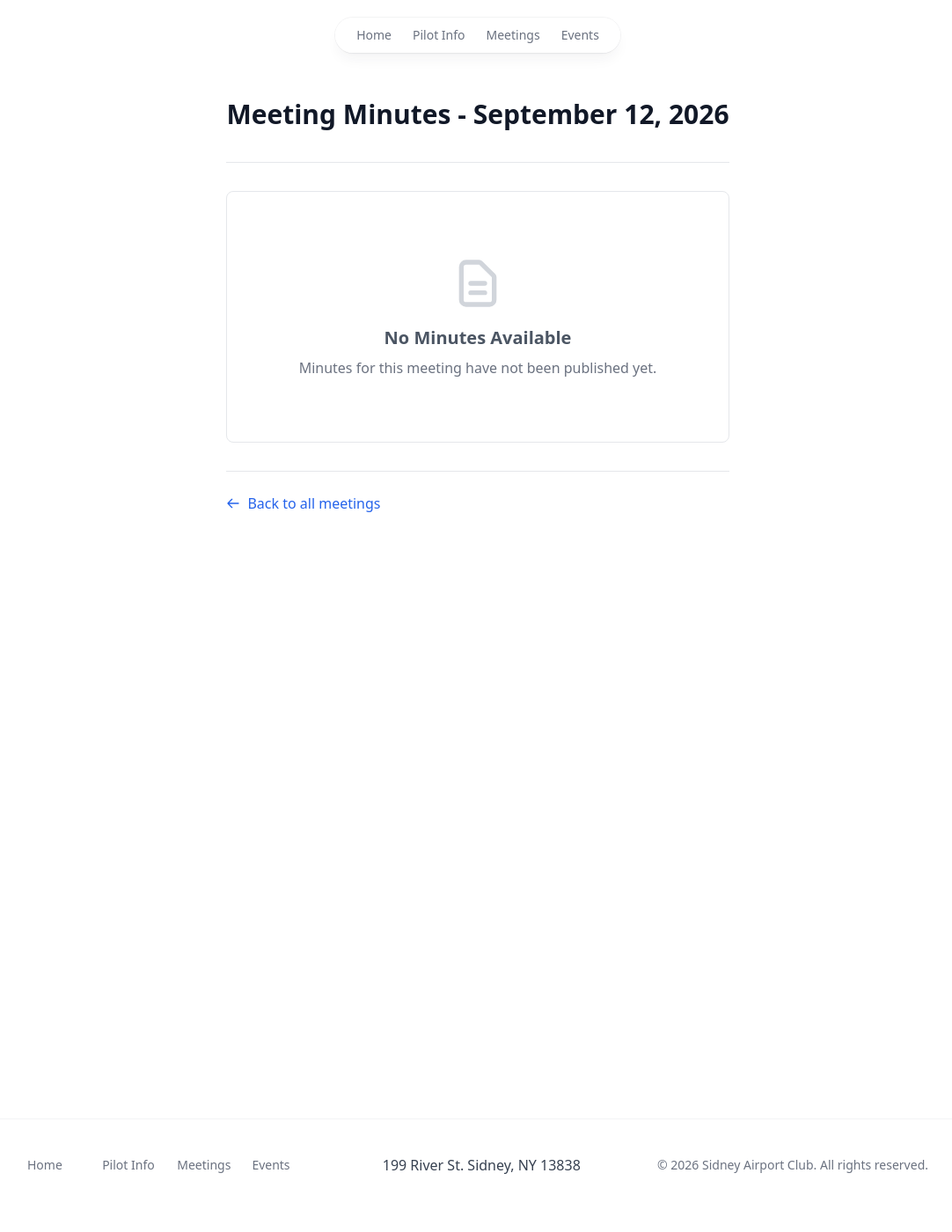
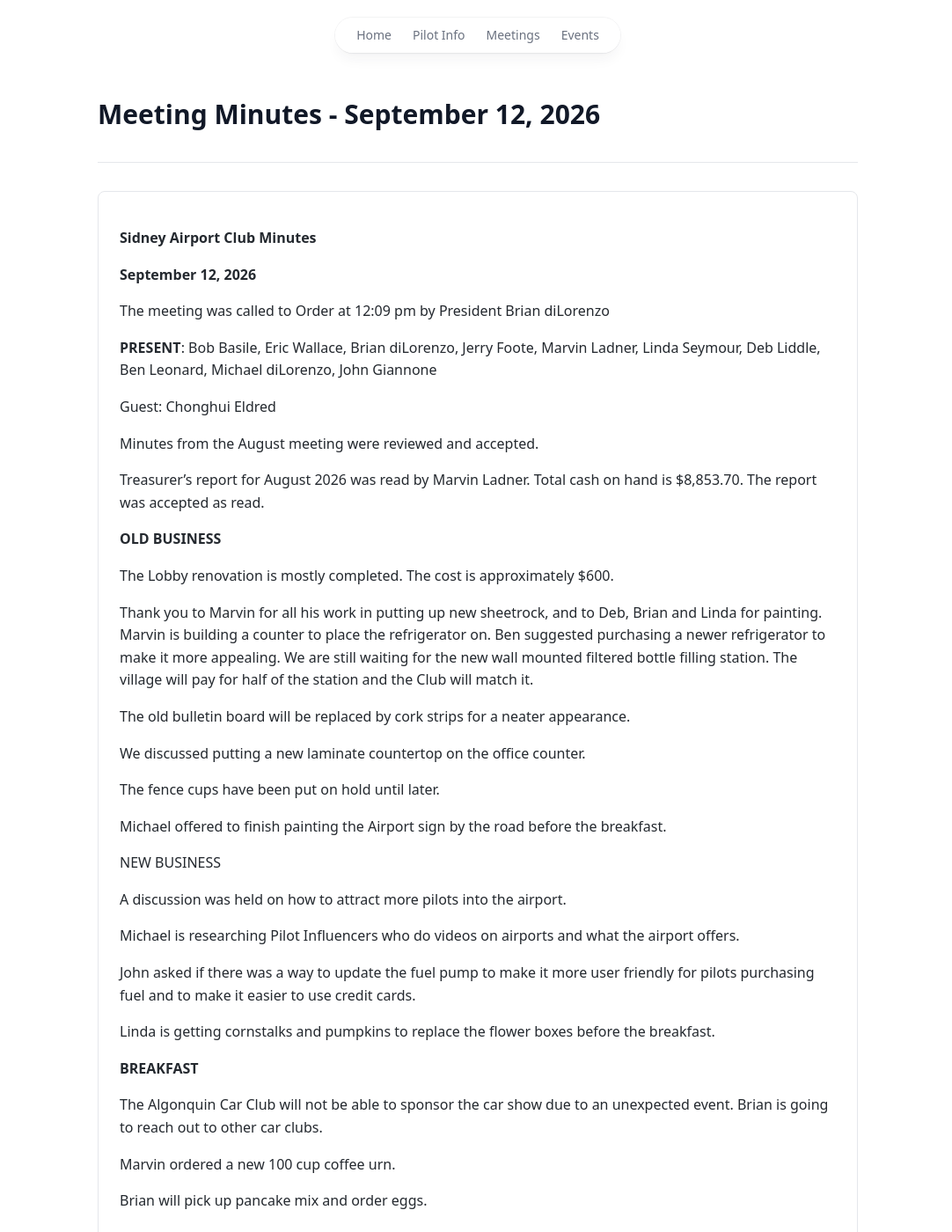
Before and after one commit to jmilljr24/sidney-airport-club, a Jekyll site: the page built from _meetings/2026-09-12.md, in a window 1280 px wide and 1400 px high. Shown: the whole window at 88% size, without its empty margins (97-1179 px from the left). Built offline with Jekyll 4.4.1, drawn with Linux system fonts in a browser that asks for light colours; some of the changed text lies outside the part shown.

Commit message:
Add new converted minutes and meeting files

```diff
--- /dev/null
+++ b/_includes/minutes/2026-09-12.md
@@ -0,0 +1,100 @@
+**Sidney Airport Club Minutes**
+
+**September 12, 2026**
+
+The meeting was called to Order at 12:09 pm by President Brian diLorenzo
+
+**PRESENT**: Bob Basile, Eric Wallace, Brian diLorenzo, Jerry Foote,
+Marvin Ladner, Linda Seymour, Deb Liddle, Ben Leonard, Michael
+diLorenzo, John Giannone
+
+Guest: Chonghui Eldred
+
+Minutes from the August meeting were reviewed and accepted.
+
+Treasurer’s report for August 2026 was read by Marvin Ladner. Total cash
+on hand is \$8,853.70. The report was accepted as read.
+
+**OLD BUSINESS**
+
+The Lobby renovation is mostly completed. The cost is approximately
+\$600.
+
+Thank you to Marvin for all his work in putting up new sheetrock, and to
+Deb, Brian and Linda for painting. Marvin is building a counter to place
+the refrigerator on. Ben suggested purchasing a newer refrigerator to
+make it more appealing. We are still waiting for the new wall mounted
+filtered bottle filling station. The village will pay for half of the
+station and the Club will match it.
+
+The old bulletin board will be replaced by cork strips for a neater
+appearance.
+
+We discussed putting a new laminate countertop on the office counter.
+
+The fence cups have been put on hold until later.
+
+Michael offered to finish painting the Airport sign by the road before
+the breakfast.
+
+NEW BUSINESS
+
+A discussion was held on how to attract more pilots into the airport.
+
+Michael is researching Pilot Influencers who do videos on airports and
+what the airport offers.
+
+John asked if there was a way to update the fuel pump to make it more
+user friendly for pilots purchasing fuel and to make it easier to use
+credit cards.
+
+Linda is getting cornstalks and pumpkins to replace the flower boxes
+before the breakfast.
+
+**BREAKFAST**
+
+The Algonquin Car Club will not be able to sponsor the car show due to
+an unexpected event. Brian is going to reach out to other car clubs.
+
+Marvin ordered a new 100 cup coffee urn.
+
+Brian will pick up pancake mix and order eggs.
+
+Marvin and Donna will pick up all the necessary supplies needed.
+
+Eric will list the breakfast on the Upstate List. He has been dropping
+flyers off at local airports.
+
+Justin Miller will be looking into maple syrup.
+
+Bob will put the signs out on Monday, September 28<sup>th</sup>.
+
+Bernie will talk to Boulder and to Huff’s.
+
+Ben mentioned asking his friend, Nate, to bring a plane in for display.
+
+The grills will be set up on Friday in order for Boulder to hook up the
+propane.
+
+The tables for food serving will also be set up.
+
+**Help is needed!!**
+
+**On Sunday morning set up will begin at 6:30 am and many hands are
+needed!**
+
+**The next meeting is scheduled for Saturday, October 10th at noon.**
+
+Everyone present agreed that there will be no meeting for the months of
+November, December, and January.
+
+Club officers will be elected in April 2027.
+
+Motion to adjourn the meeting at 12:55 pm was made by Bob and seconded
+by John. All in favor.
+
+Respectfully submitted,
+
+Linda Seymour
+
+9/12/26
--- a/_meetings/2026-09-12.md
+++ b/_meetings/2026-09-12.md
@@ -1,3 +1,4 @@
 ---
 date: 2026-09-12
+minutes_include: /minutes/2026-09-12.md
 ---
```
